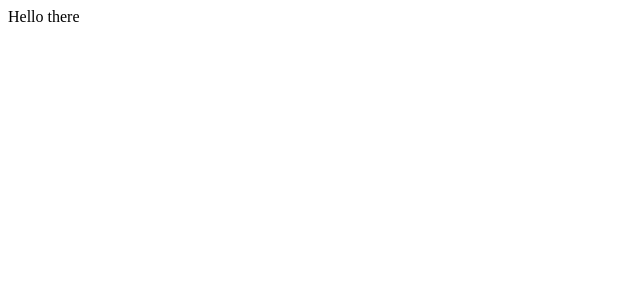
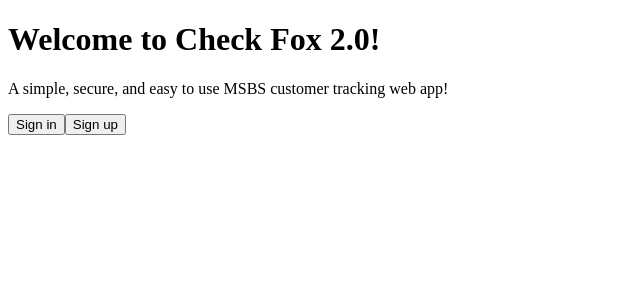
Before and after one commit to Brian-Jaber/check-fox-2.0, a React (Vite) app: page / in a window 1280 px wide. Shown: the top 300 px of the page, without its empty margins (0-640 px from the left). Built offline with nearby package versions, Linux system fonts and the light colour scheme.

Commit message:
Created landing page with no styling.  Improved modularity and ease of development by creating individual directories for each component maintaing best practices.

```diff
--- a/src/Components/App.tsx
+++ /dev/null
@@ -1,9 +0,0 @@
-// src/App.tsx
-
-import React from "react";
-
-const App: React.FC = () => {
-  return <div id="test">Hello there</div>;
-};
-
-export default App;
--- /dev/null
+++ b/src/Components/App/App.tsx
@@ -0,0 +1,12 @@
+import React from "react";
+import LandingPage from "../LandingPage/LandingPage";
+
+const App: React.FC = () => {
+  return (
+    <div>
+      <LandingPage />
+    </div>
+  );
+};
+
+export default App;
--- /dev/null
+++ b/src/Components/LandingPage/LandingPage.tsx
@@ -0,0 +1,18 @@
+import React from "react";
+
+const LandingPage: React.FC = () => {
+  return (
+    <div className="landing-page">
+      <header className="landing-page__header">
+        <h1>Welcome to Check Fox 2.0!</h1>
+      </header>
+      <main className="landing-page__content">
+        <p>A simple, secure, and easy to use MSBS customer tracking web app!</p>
+        <button className="landing-page__sign-in">Sign in</button>
+        <button className="Landing-page__sign-up">Sign up</button>
+      </main>
+    </div>
+  );
+};
+
+export default LandingPage;
--- a/src/index.tsx
+++ b/src/index.tsx
@@ -1,6 +1,6 @@
 import React from "react";
 import ReactDOM from "react-dom/client";
-import App from "./Components/App";
+import App from "./Components/App/App";
 
 const root = ReactDOM.createRoot(document.getElementById("root") as Element);
 
```
Also changed, not shown: src/style.css (added).
